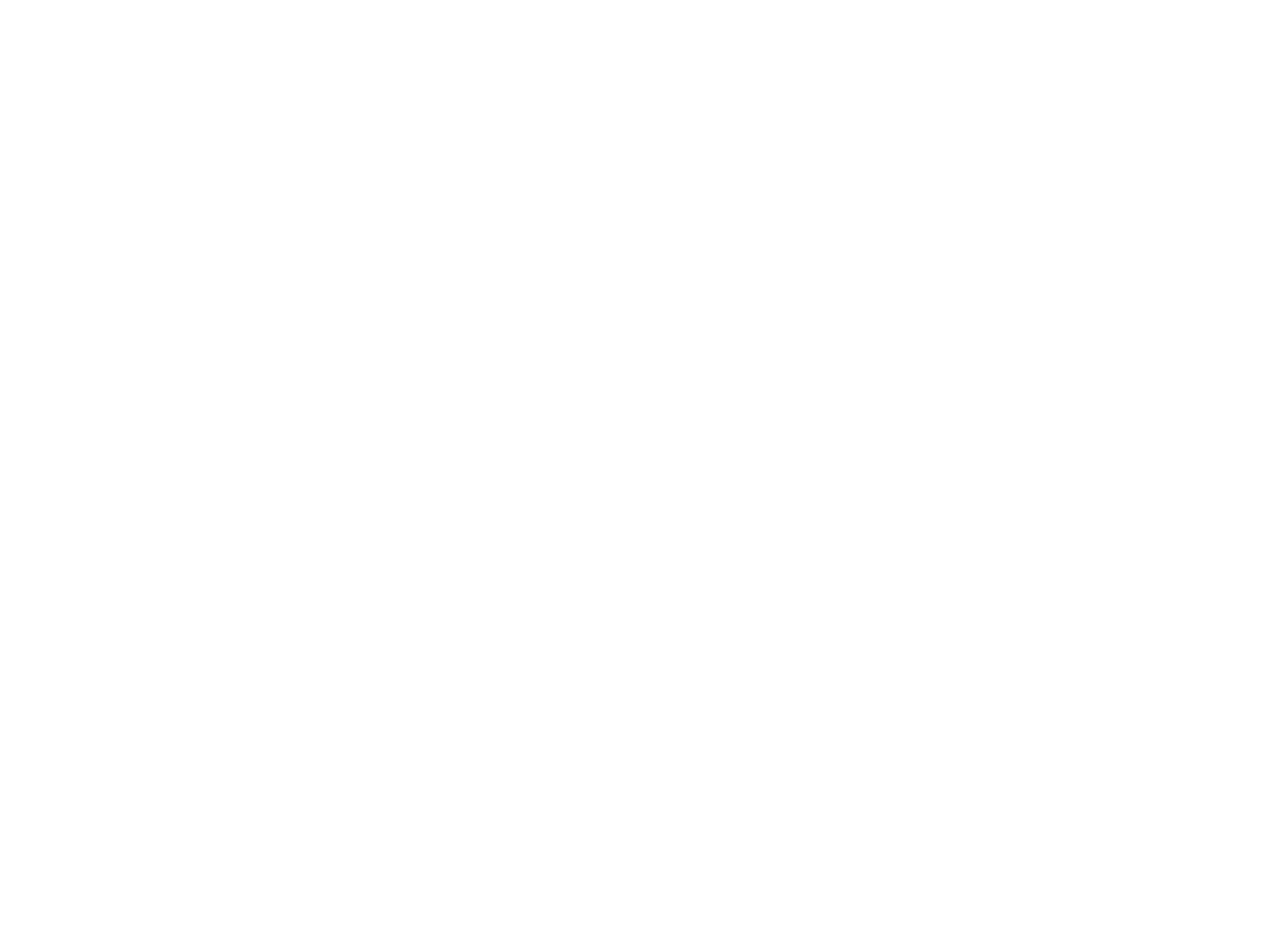
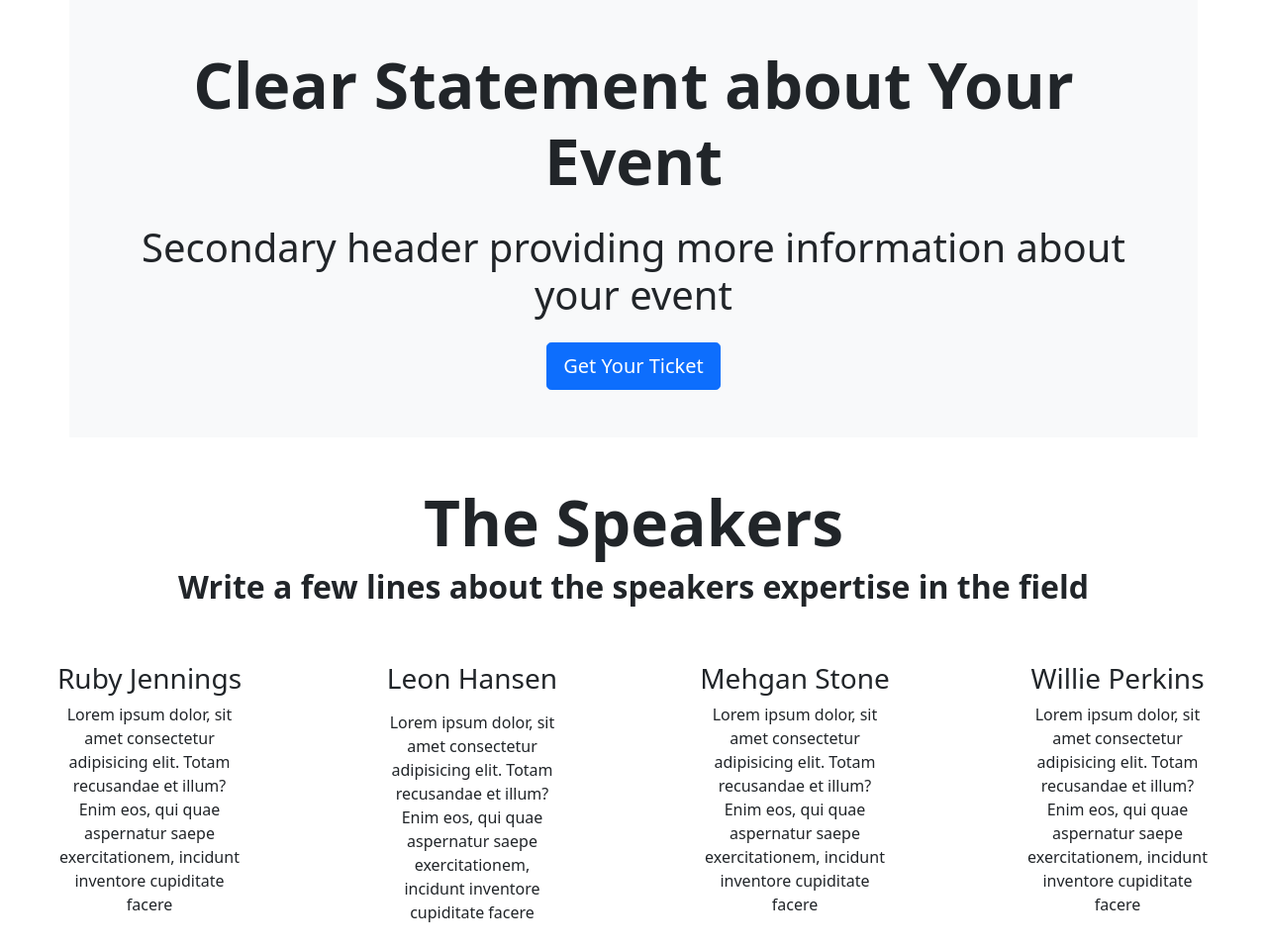
Before and after one commit to AbeLopez1972/Event-Landing-Page, a plain HTML site: page index.html in a window 1280 px wide. Shown: the whole page at 99% size. Before the commit the page ends 800 px from the top, so only its background shows below. Drawn offline with nearby package versions, Linux system fonts and the light colour scheme.

Commit message:
initial commit

```diff
--- a/index.html
+++ b/index.html
@@ -12,8 +12,32 @@
     <title>Hello, world!</title>
   </head>
   <body>
-
-
+    <div class="container text-center bg-light p-5">
+      <h1 class="display-3 fw-bold ">Clear Statement about Your Event</h1>
+      <h2 class="display-6 p-3">Secondary header providing more information about your event</h2>
+      <button class="btn btn-primary btn-lg" type="button">Get Your Ticket</button>
+    </div>
+    <div class="container-fluid text-center p-5">
+      <h1 class="display-3 fw-bold">The Speakers</h1>
+      <h2 class="fw-bold">Write a few lines about the speakers expertise in the field</h2>
+    </div>
+    <div class="row justify-content-around bg-transparent">
+      <div class="col-2 text-center">
+        <h3 fw-bold>Ruby Jennings</h3>
+        <p>Lorem ipsum dolor, sit amet consectetur adipisicing elit. Totam recusandae et illum? Enim eos, qui quae aspernatur saepe exercitationem, incidunt inventore cupiditate facere</p>
+      </div>
+      <div class="col-2 text-center">
+        <h3>Leon Hansen</h3>
+        <p class="p-2">Lorem ipsum dolor, sit amet consectetur adipisicing elit. Totam recusandae et illum? Enim eos, qui quae aspernatur saepe exercitationem, incidunt inventore cupiditate facere</p>
+      </div>
+      <div class="col-2 text-center">
+        <h3 fw-bold>Mehgan Stone</h3>
+        <p>Lorem ipsum dolor, sit amet consectetur adipisicing elit. Totam recusandae et illum? Enim eos, qui quae aspernatur saepe exercitationem, incidunt inventore cupiditate facere</p>
+      </div>
+      <div class="col-2 text-center">
+        <h3 fw-bold>Willie Perkins</h3>
+        <p>Lorem ipsum dolor, sit amet consectetur adipisicing elit. Totam recusandae et illum? Enim eos, qui quae aspernatur saepe exercitationem, incidunt inventore cupiditate facere</p></div>
+    </div>
     <!-- Optional JavaScript; choose one of the two! -->
 
     <!-- Option 1: Bootstrap Bundle with Popper -->
```
